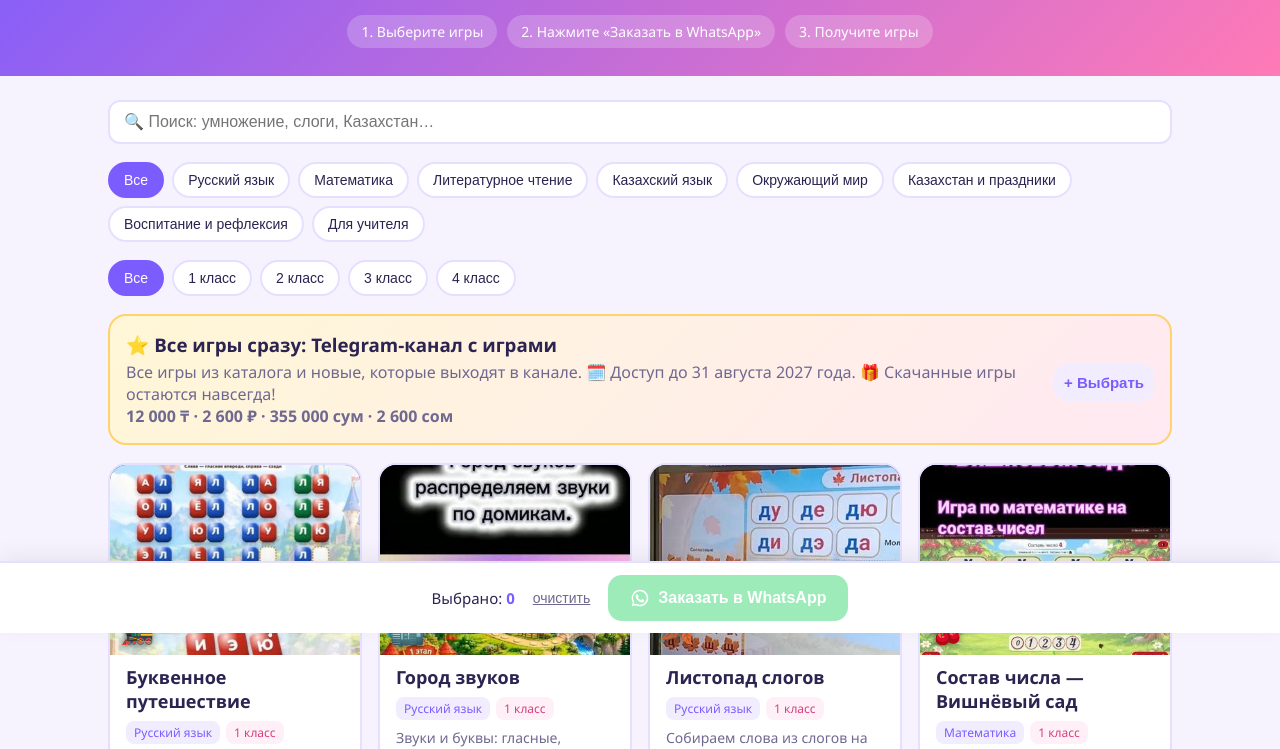
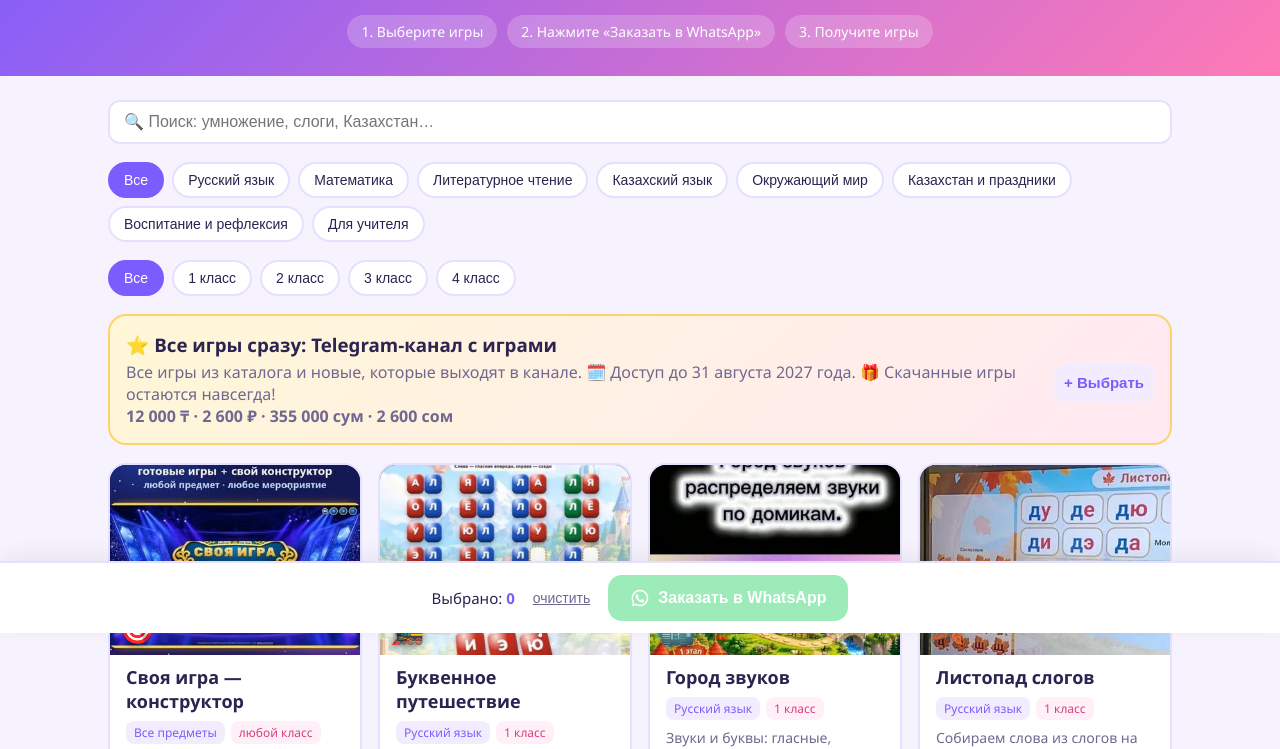
Before and after one commit to kik198195-lab/katalog-igr, a plain HTML site: page index.html in a window 1280 px wide. Shown: the part 167-916 px from the top of the page. Drawn offline with Linux system fonts and the light colour scheme.

Commit message:
«Своя игра — конструктор» 3000 ₸, все классы и предметы
Co-Authored-By: Claude Opus 5.5 <noreply@anthropic.com>

```diff
--- a/index.html
+++ b/index.html
@@ -141,7 +141,9 @@ const TRAINER = {kzt:2490, rub:550, uzs:73000, kgs:540};       // тренажё
 const TRAINERS = ["Морфемная лаборатория", "Фонетика: разбери слово", "Слоги и ударение", "Доска для склонения", "Орфографический тренажёр", "Орфографиялық тренажер", "Тренажёр «Части речи»", "Читай и догоняй! — скорочтение"];
 // цена 2490 ₸: тренажёры + эти игры
 const PRICE_2490 = [...TRAINERS, "Оживи свой Казахстан", "Формативное оценивание"];
-const priceOf = g => PRICE_2490.includes(g.name) ? TRAINER : GAME;
+const SVOYA = {kzt:3000, rub:660, uzs:87000, kgs:640};         // «Своя игра» + конструктор
+const ALL_SUBJ = "Все предметы";                                 // такая игра показывается в каждом предмете
+const priceOf = g => g.name==="Своя игра — конструктор" ? SVOYA : PRICE_2490.includes(g.name) ? TRAINER : GAME;
 const sumOf = names => names.reduce((t,n)=>{const p=priceOf(GAMES.find(x=>x.name===n));for(const k in t)t[k]+=p[k];return t},{kzt:0,rub:0,uzs:0,kgs:0});
 const CHANNEL = {kzt:12000, rub:2600, uzs:355000, kgs:2600};  // канал со всеми играми, доступ до 31.08.2027
 const fmt = n => n.toLocaleString("ru-RU");
@@ -149,6 +151,7 @@ const money = (p, k=1, sep=" · ") => [fmt(p.kzt*k)+" ₸", fmt(p.rub*k)+" ₽",
 
 /* ===== ВИДЕО В INSTAGRAM: название игры → код поста (instagram.com/p/КОД/), обложка в img/КОД.jpg ===== */
 const IG = {
+  "Своя игра — конструктор":"Dfux2PUN-4a",
   "Математические действия":"Dfm29aEoE-k", "Тренажёр «Части речи»":"Dfn5hOcIUr0", "Читай и догоняй! — скорочтение":"DfqjSbpIL-U",
   "Буквенное путешествие":"DehcES8tmIB", "Листопад слогов":"De1Tm09NDUO", "Состав числа — Вишнёвый сад":"DfMl85-taoU",
   "Цифроград — учим цифры":"DeXcgzpNg0S", "Переход через десяток со счётами":"DedQh1YoLHK", "Гонки (усовершенствованная)":"DW8q_qTjSTL",
@@ -164,6 +167,7 @@ const IG = {
 
 /* ===== КАТАЛОГ (ссылок на игры здесь нет — только описание) ===== */
 const GAMES = [
+  {e:"🎯", name:"Своя игра — конструктор", subject:"Все предметы", cls:"любой", desc:"Готовая «Своя игра» и конструктор: свои вопросы, ответы, картинки. 12 тем оформления, 4 языка (русский, қазақша, o‘zbekcha, кыргызча), кот в мешке, аукцион, таймер, подсчёт баллов."},
   // 1 класс
   {e:"🚂", name:"Буквенное путешествие", subject:"Русский язык", cls:"1", desc:"Путешествие по буквам для первоклассников."},
   {e:"🏙️", name:"Город звуков", subject:"Русский язык", cls:"1", desc:"Звуки и буквы: гласные, согласные, звуковые схемы."},
@@ -227,7 +231,7 @@ function chips(el, items, get, set){
     el.appendChild(b);
   });
 }
-const subjects = ["Все", ...new Set(GAMES.map(g=>g.subject))];
+const subjects = ["Все", ...new Set(GAMES.map(g=>g.subject).filter(s=>s!==ALL_SUBJ))];
 const classes = ["Все","1 класс","2 класс","3 класс","4 класс"];
 chips($("subjects"), subjects, ()=>subj, v=>subj=v);
 chips($("classes"), classes, ()=>cls, v=>cls=v);
@@ -243,7 +247,7 @@ function render(){
   const q = $("q").value.trim().toLowerCase();
   const grid = $("grid"); grid.innerHTML = "";
   const list = GAMES.filter(g =>
-    (subj==="Все" || g.subject===subj) && fitsClass(g) &&
+    (subj==="Все" || g.subject===subj || g.subject===ALL_SUBJ) && fitsClass(g) &&
     (!q || (g.name+" "+g.desc+" "+g.subject).toLowerCase().includes(q)));
   list.forEach(g=>{
     const c = document.createElement("div");
```
Also changed, not shown: img/Dfux2PUN-4a.jpg (added).
